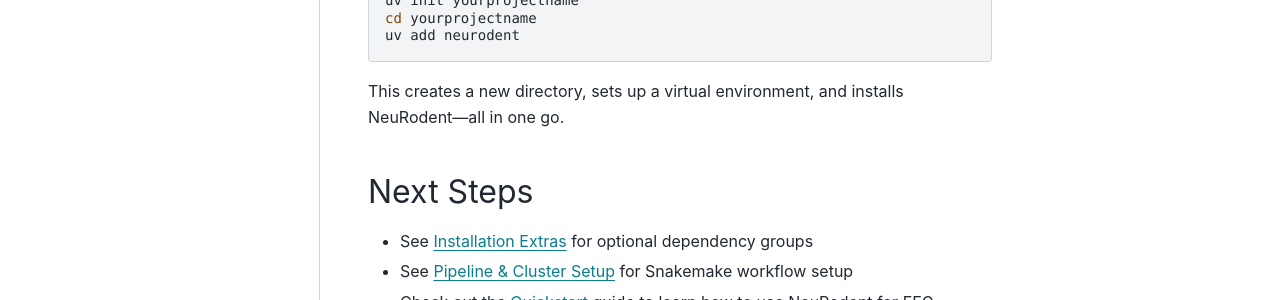
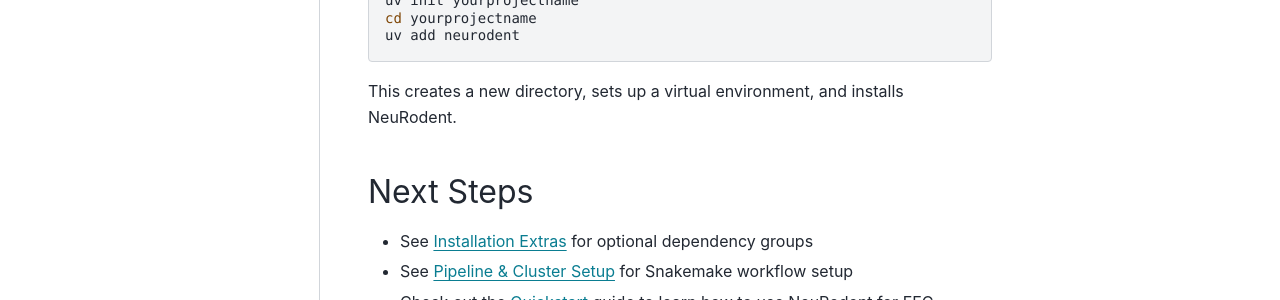
Before and after one commit to josephdong1000/neurodent, a Sphinx documentation site: the page built from docs/installation/quickstart.rst, in a window 1280 px wide and 900 px high, scrolled down 1476 px. Shown: the part 369-669 px from the top of the window. Built offline with Sphinx 7.4.7 and the PyData theme 0.15.4, drawn with Linux system fonts in a browser that asks for light colours; pages that are not in the unit, such as notebooks, are missing from menus.

Commit message:
Decrease verbosity

```diff
--- a/docs/installation/quickstart.rst
+++ b/docs/installation/quickstart.rst
@@ -63,7 +63,7 @@ Then create a new project with NeuRodent:
    cd yourprojectname
    uv add neurodent
 
-This creates a new directory, sets up a virtual environment, and installs NeuRodent—all in one go.
+This creates a new directory, sets up a virtual environment, and installs NeuRodent.
 
 Next Steps
 ----------
```
